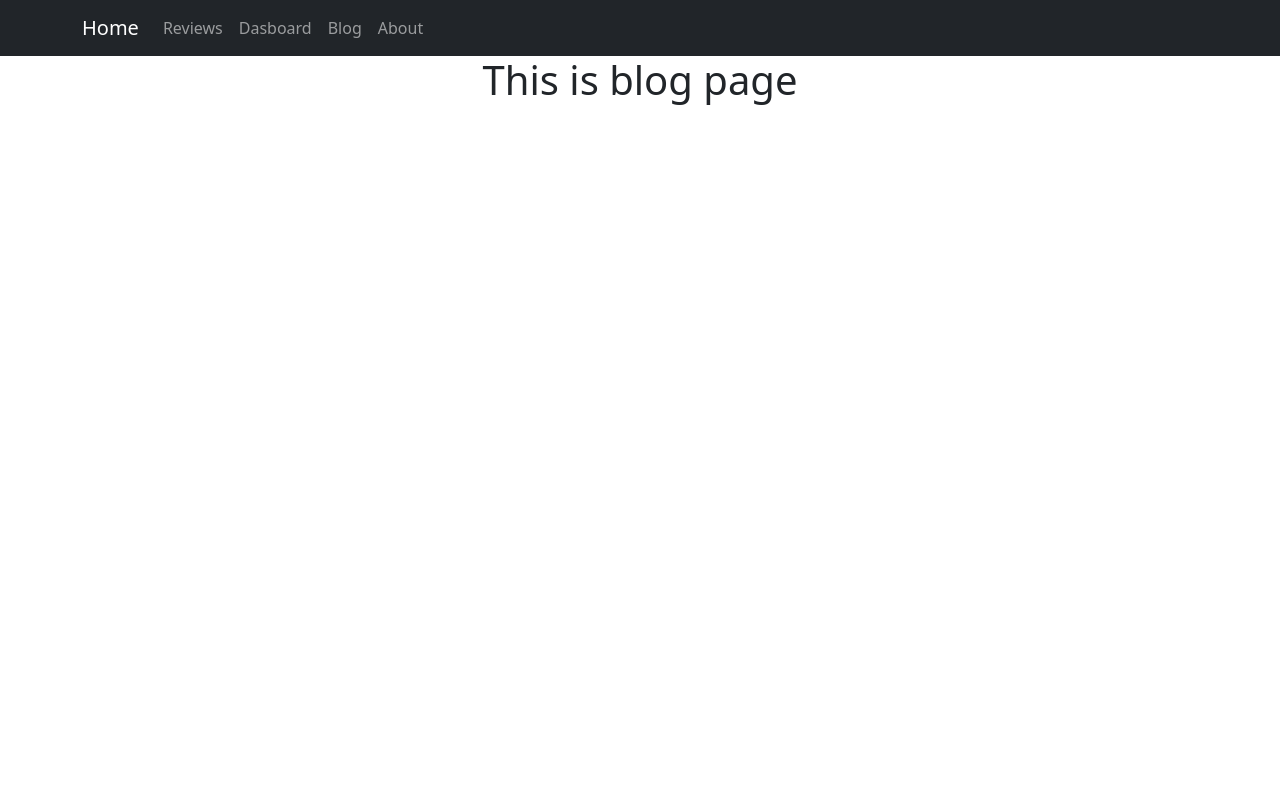
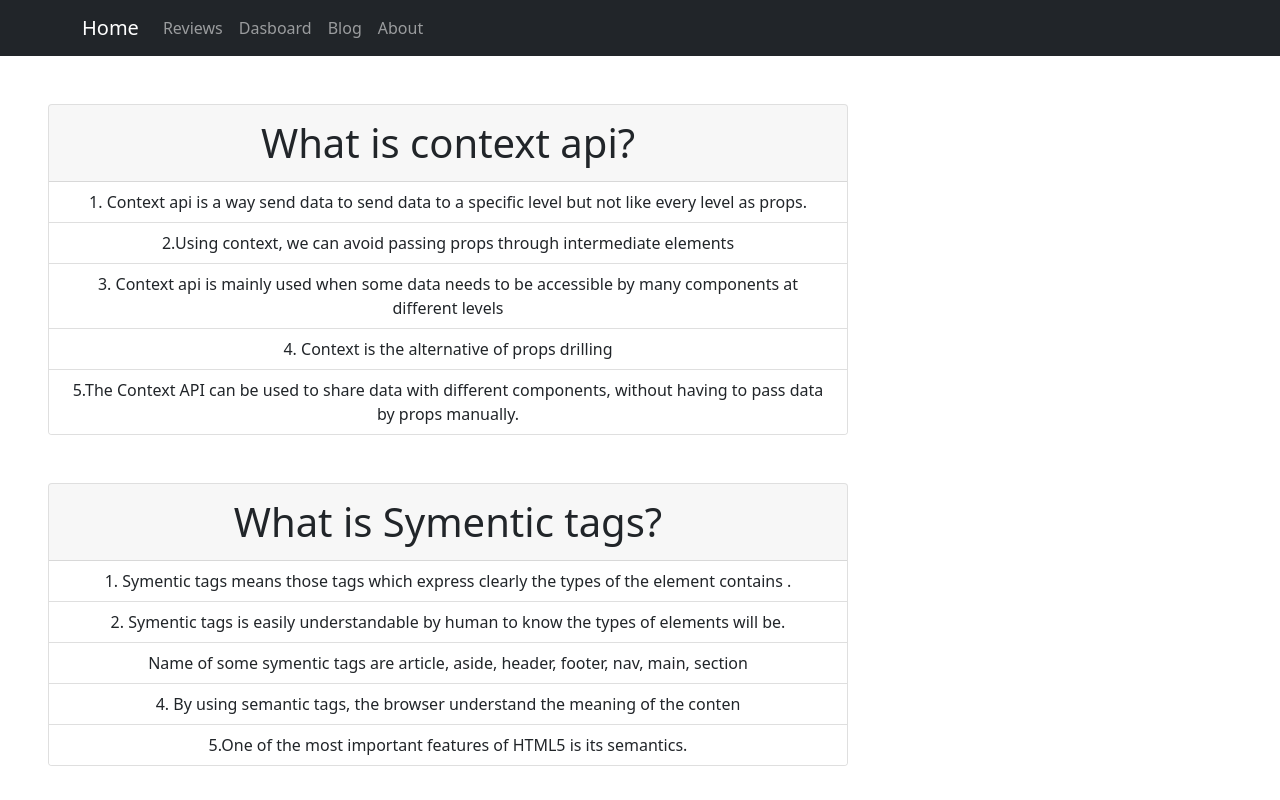
Before and after one commit to dev-nayandas/laptop-review, a React (Create React App) app: page /blog in a window 1280 px wide. Built offline with nearby package versions, Linux system fonts and the light colour scheme.

Commit message:
Blog section done

```diff
--- a/src/Components/Blog/Blog.js
+++ b/src/Components/Blog/Blog.js
@@ -1,10 +1,35 @@
 import React from 'react';
+import { Card, ListGroup } from 'react-bootstrap';
 
 const Blog = () => {
     return (
         <div>
-            <h1>This is blog page</h1>
+            <Card className='ms-5 mt-5' style={{ width: '50rem' }}>
+            <Card.Header className='fs-1'>What is context api?</Card.Header>
+            <ListGroup variant="flush">
+                <ListGroup.Item>1. Context api is a way send data to send data to a specific level but not like every level as props.</ListGroup.Item>
+                <ListGroup.Item>2.Using context, we can avoid passing props through intermediate elements</ListGroup.Item>
+                <ListGroup.Item>3. Context api is mainly  used when some data needs to be accessible by many components at different  levels</ListGroup.Item>
+                <ListGroup.Item>4. Context is the alternative of props drilling</ListGroup.Item>
+                <ListGroup.Item>5.The Context API can be used to share data with different  components, without having to pass data by props manually.</ListGroup.Item>
+
+            </ListGroup>
+            </Card>
+
+            <Card className='ms-5 mt-5' style={{ width: '50rem' }}>
+            <Card.Header className='fs-1'>What is Symentic tags?</Card.Header>
+            <ListGroup variant="flush">
+                <ListGroup.Item>1. Symentic tags means those tags which express clearly  the types of the element contains .</ListGroup.Item>
+                <ListGroup.Item>2. Symentic tags is easily understandable by human to know the types of elements will be.</ListGroup.Item>
+                <ListGroup.Item>Name of some symentic tags are article, aside, header, footer, nav, main, section</ListGroup.Item>
+                <ListGroup.Item>4. By using semantic tags,  the browser understand the meaning of the conten</ListGroup.Item>
+                <ListGroup.Item>5.One of the most important features of HTML5 is its semantics.</ListGroup.Item>
+
+            </ListGroup>
+            </Card>
         </div>
+
+
     );
 };
 
```
